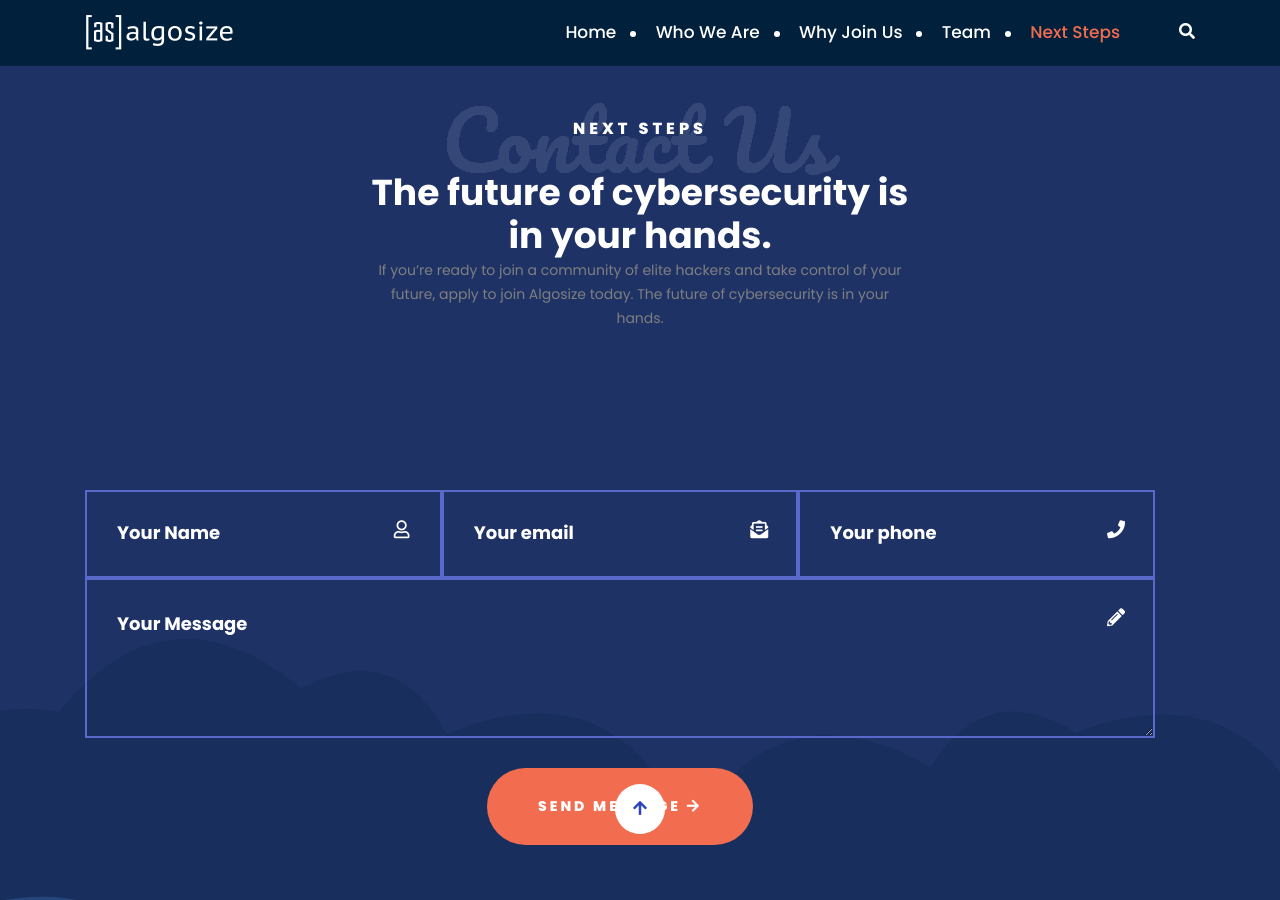
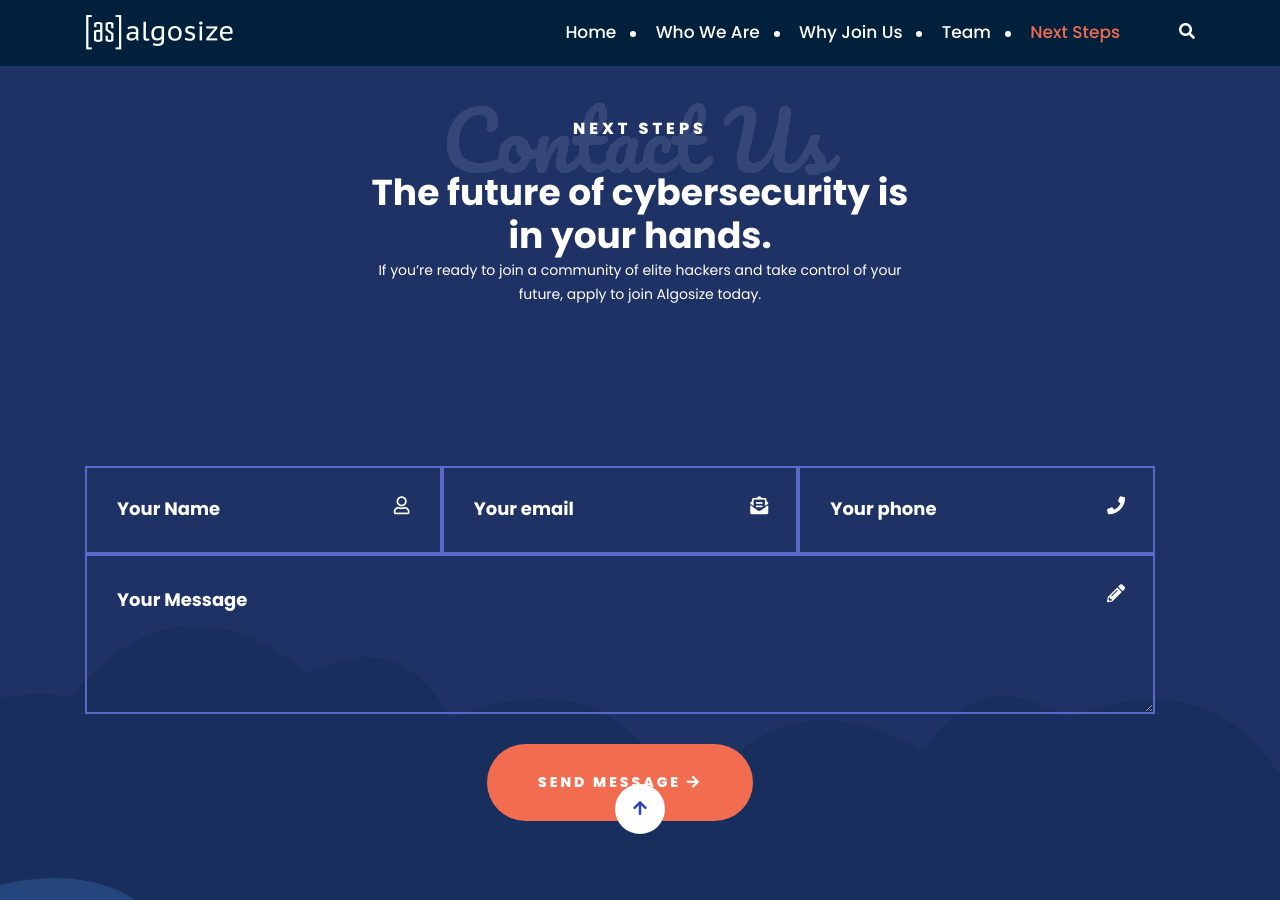
Before and after one commit to AlgoSize/website, a Jekyll site: the page built from index.html, in a window 1280 px wide and 900 px high, scrolled down 6291 px. Built offline with Jekyll 4.4.1, drawn with Linux system fonts in a browser that asks for light colours.

Commit message:
Update footer.html

```diff
--- a/_includes/footer.html
+++ b/_includes/footer.html
@@ -7,7 +7,7 @@
                     <span><img src="{{relative_url}}/assets/images/contact-text.png" alt=""></span>
                     <p class="section-para"><span></span>Next Steps</p>
                     <h1>The future of cybersecurity is in your hands.</h1>
-                    <p>If you’re ready to join a community of elite hackers and take control of your future, apply to join Algosize today. The future of cybersecurity is in your hands.</p>
+                    <p style="color:white;">If you’re ready to join a community of elite hackers and take control of your future, apply to join Algosize today.</p>
                 </div>
             </div>
         </div>
```
